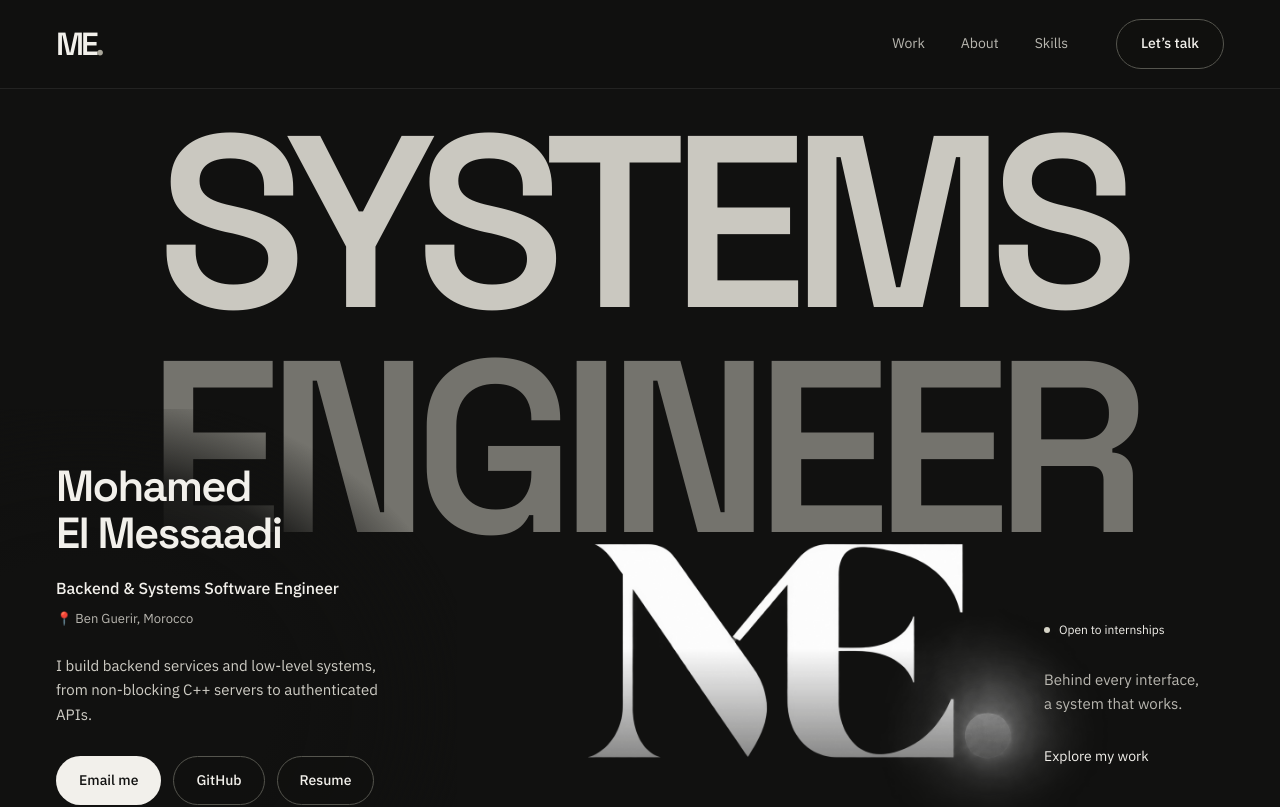
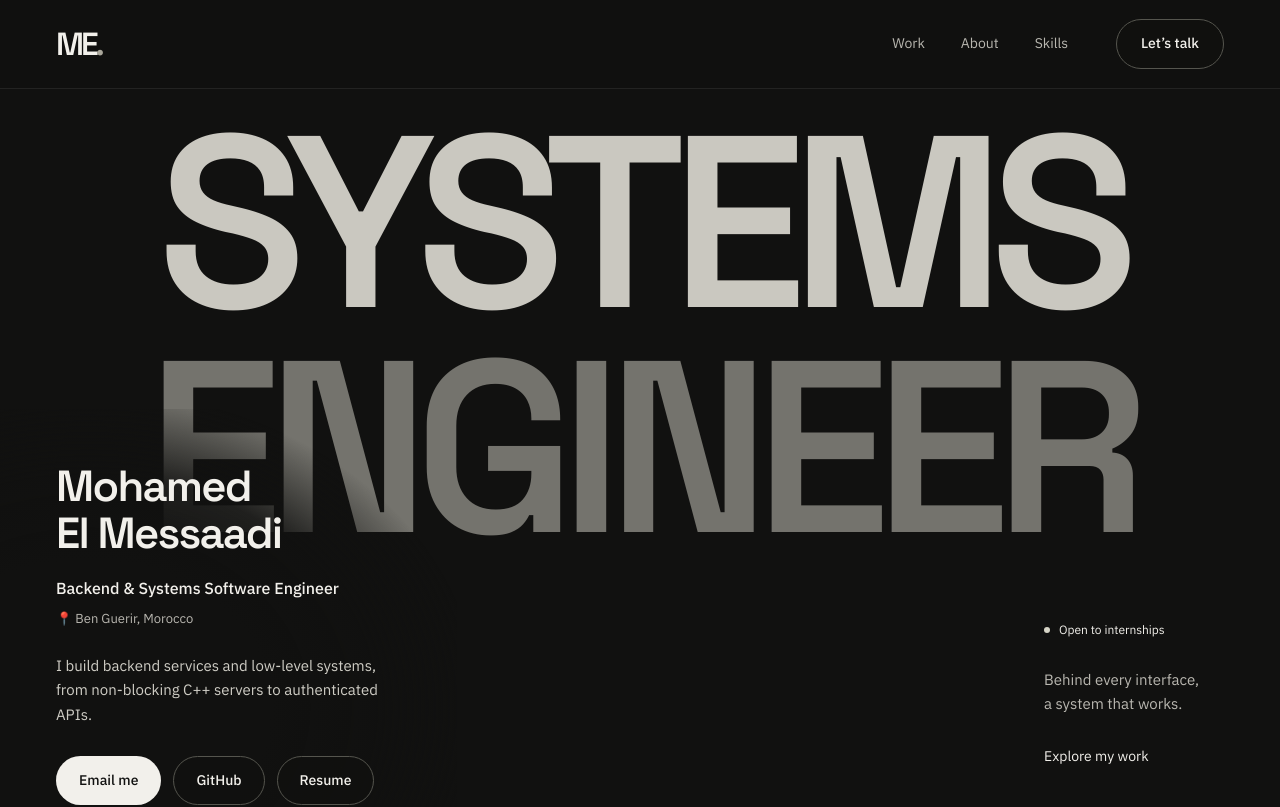
Before and after one commit to maywanel/portfolio, a Next.js app: page / in a window 1280 px wide. Shown: the top 807 px of the page. Built offline with nearby package versions, Linux system fonts and the light colour scheme.

Commit message:
Comment out portrait frame in hero.tsx
Commented out the portrait frame and image in the hero component.

```diff
--- a/components/hero.tsx
+++ b/components/hero.tsx
@@ -7,9 +7,9 @@ export function Hero() {
     <section id="top" className="hero section-anchor" aria-labelledby="hero-title">
       <HeroBackdrop />
       <div className="shell hero-stage">
-        <div className="portrait-frame">
+        {/* <div className="portrait-frame">
           <Image className="hero-portrait" src="/mylogo.png" width={1536} height={1024} alt="Mohamed El Messaadi" preload />
-        </div>
+        </div> */}
         <div className="hero-copy">
           <h1 id="hero-title">Mohamed <span>El Messaadi</span></h1>
           <p className="hero-role">{profile.role}</p>
```
